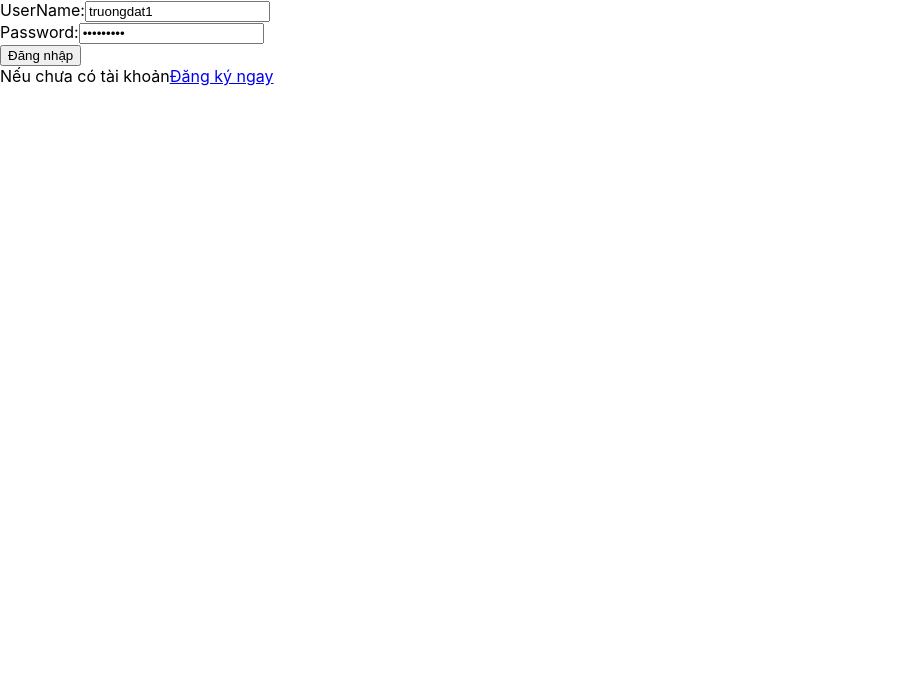
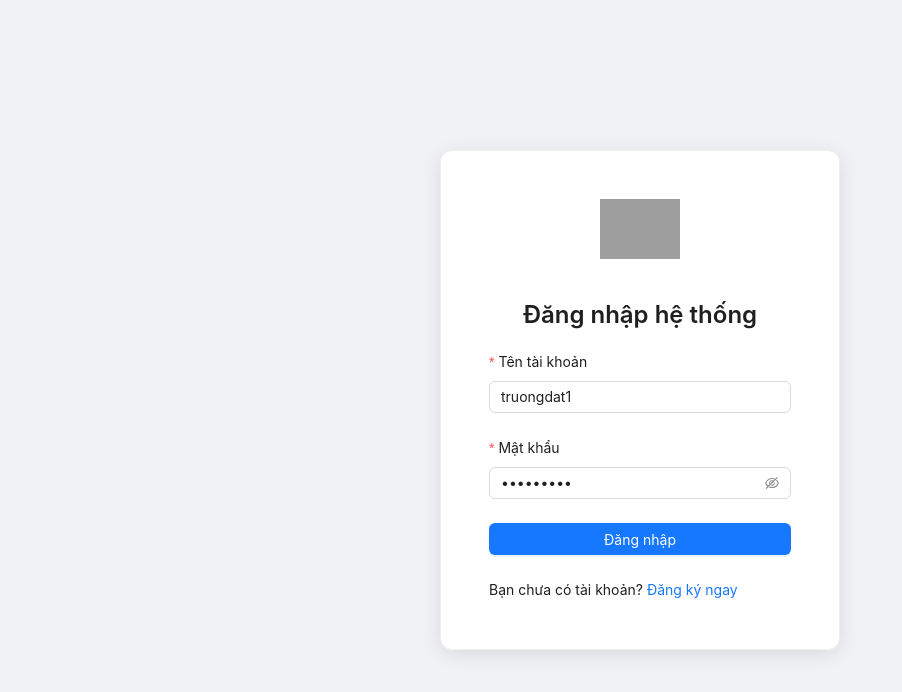
Before and after one commit to truongdatthanh/Fe_QLHSNV, a React (Create React App) app: page /auth/login in a window 1280 px wide. Shown: the top 692 px of the page, without its empty margins (0-902 px from the left). Built offline with nearby package versions, Linux system fonts and the light colour scheme; grey boxes are pictures that could not be loaded.

Commit message:
Design login and register

```diff
--- a/src/pages/Login.jsx
+++ b/src/pages/Login.jsx
@@ -2,6 +2,9 @@ import React, { useEffect } from 'react';
 import { useForm } from 'react-hook-form';
 import { api } from '../services/callAPI.service';
 import { useNavigate } from 'react-router-dom';
+import { Card, Input, Button, Typography, Form } from 'antd';
+
+const { Title, Text } = Typography;
 
 const Login = () => {
     const navigate = useNavigate();
@@ -31,24 +34,42 @@ const Login = () => {
     };
 
     return (
-        <form onSubmit={handleSubmit(onSubmit)}>
-            <div>
-                <label>UserName:</label>
-                <input
-                    type="text"
+        <div style={{
+            minHeight: '100vh',
+            display: 'flex',
+            justifyContent: 'center',
+            alignItems: 'center',
+            backgroundColor: '#f0f2f5',
+        }}>
+            <Card
+                style={{
+                    width: 400,
+                    padding: 24,
+                    borderRadius: 12,
+                    boxShadow: '0 4px 20px rgba(0, 0, 0, 0.1)',
+                }}
+            >
+                <div style={{ textAlign: 'center', marginBottom: 20 }}>
+                    <img src="/logo.png" alt="logo" style={{ height: 60, marginBottom: 10 }} />
+                    <Title level={3}>Đăng nhập hệ thống</Title>
+                </div>
+
+                <Form layout="vertical" onFinish={handleSubmit(onSubmit)}>
+                    <Form.Item label="Tên tài khoản" required>
+                        <Input
+                            placeholder="Nhập tên tài khoản"
                             defaultValue="truongdat1"
-                    placeholder="Nhập tên tài khoản"
                             {...register("username", { required: "Vui lòng nhập tên tài khoản" })}
                         />
-                {errors.username && <p>{errors.username.message}</p>}
-            </div>
+                        {errors.username && (
+                            <Text type="danger">{errors.username.message}</Text>
+                        )}
+                    </Form.Item>
 
-            <div>
-                <label>Password:</label>
-                <input
-                    type="password"
+                    <Form.Item label="Mật khẩu" required>
+                        <Input.Password
+                            placeholder="Nhập mật khẩu"
                             defaultValue="Dat20031@"
-                    placeholder="Nhập mật khẩu"
                             {...register("password", {
                                 required: "Vui lòng nhập mật khẩu",
                                 minLength: {
@@ -57,15 +78,23 @@ const Login = () => {
                                 }
                             })}
                         />
-                {errors.password && <p>{errors.password.message}</p>}
+                        {errors.password && (
+                            <Text type="danger">{errors.password.message}</Text>
+                        )}
+                    </Form.Item>
+
+                    <Form.Item>
+                        <Button type="primary" htmlType="submit" block>
+                            Đăng nhập
+                        </Button>
+                    </Form.Item>
+
+                    <Text>
+                        Bạn chưa có tài khoản? <a href="/auth/register">Đăng ký ngay</a>
+                    </Text>
+                </Form>
+            </Card>
         </div>
-
-            <button type="submit">Đăng nhập</button>
-
-            <div>Nếu chưa có tài khoản
-                <a href="/auth/register">Đăng ký ngay</a>
-            </div>
-        </form>
     );
 };
 
--- a/src/pages/Register.jsx
+++ b/src/pages/Register.jsx
@@ -2,6 +2,9 @@ import React from 'react';
 import { useForm } from 'react-hook-form';
 import { api } from '../services/callAPI.service';
 import { useNavigate } from 'react-router-dom';
+import { Card, Input, Button, Typography, Form } from 'antd';
+
+const { Title, Text } = Typography;
 
 const Register = () => {
     const { register, handleSubmit, formState: { errors } } = useForm();
@@ -18,22 +21,37 @@ const Register = () => {
     };
 
     return (
-        <div className="register-form">
-            <h2>Đăng ký</h2>
-            <form onSubmit={handleSubmit(onSubmit)}>
-                <div>
-                    <label>UserName:</label>
-                    <input
-                        type="text"
+        <div style={{
+            minHeight: '100vh',
+            display: 'flex',
+            justifyContent: 'center',
+            alignItems: 'center',
+            backgroundColor: '#f0f2f5',
+        }}>
+            <Card
+                style={{
+                    width: 500,
+                    padding: 24,
+                    borderRadius: 12,
+                    boxShadow: '0 4px 20px rgba(0, 0, 0, 0.1)',
+                }}
+            >
+                <div style={{ textAlign: 'center', marginBottom: 20 }}>
+                    <img src="/logo.png" alt="logo" style={{ height: 60, marginBottom: 10 }} />
+                    <Title level={3}>Đăng ký tài khoản</Title>
+                </div>
+
+                <Form layout="vertical" onFinish={handleSubmit(onSubmit)}>
+                    <Form.Item label="Tên tài khoản" required>
+                        <Input
                             placeholder="Nhập tên tài khoản"
                             {...register("username", { required: "Vui lòng nhập tên tài khoản" })}
                         />
-                    {errors.username && <p>{errors.username.message}</p>}
-                </div>
-                <div>
-                    <label>Password:</label>
-                    <input
-                        type="password"
+                        {errors.username && <Text type="danger">{errors.username.message}</Text>}
+                    </Form.Item>
+
+                    <Form.Item label="Mật khẩu" required>
+                        <Input.Password
                             placeholder="Nhập mật khẩu"
                             {...register("password", {
                                 required: "Vui lòng nhập mật khẩu",
@@ -43,29 +61,37 @@ const Register = () => {
                                 }
                             })}
                         />
-                    {errors.password && <p>{errors.password.message}</p>}
-                </div>
-                <div>
-                    <label>Email:</label>
-                    <input
+                        {errors.password && <Text type="danger">{errors.password.message}</Text>}
+                    </Form.Item>
+
+                    <Form.Item label="Email" required>
+                        <Input
                             type="email"
                             placeholder="Nhập email"
                             {...register("email", { required: "Vui lòng nhập email" })}
                         />
-                    {errors.email && <p>{errors.email.message}</p>}
-                </div>
-                <div>
-                    <label>Full Name:</label>
-                    <input
-                        type="text"
+                        {errors.email && <Text type="danger">{errors.email.message}</Text>}
+                    </Form.Item>
+
+                    <Form.Item label="Họ tên đầy đủ" required>
+                        <Input
                             placeholder="Nhập họ tên"
                             {...register("fullname", { required: "Vui lòng nhập họ tên" })}
                         />
-                    {errors.fullname && <p>{errors.fullname.message}</p>}
-                </div>
+                        {errors.fullname && <Text type="danger">{errors.fullname.message}</Text>}
+                    </Form.Item>
 
-                <button type="submit">Đăng ký</button>
-            </form>
+                    <Form.Item>
+                        <Button type="primary" htmlType="submit" block>
+                            Đăng ký
+                        </Button>
+                    </Form.Item>
+
+                    <Text>
+                        Đã có tài khoản? <a href="/auth/login">Đăng nhập</a>
+                    </Text>
+                </Form>
+            </Card>
         </div>
     );
 };
```
Also changed, not shown: 1 other file (tests, documents, lock files or other folders). Lines whose indentation alone changed are shown as unchanged.
